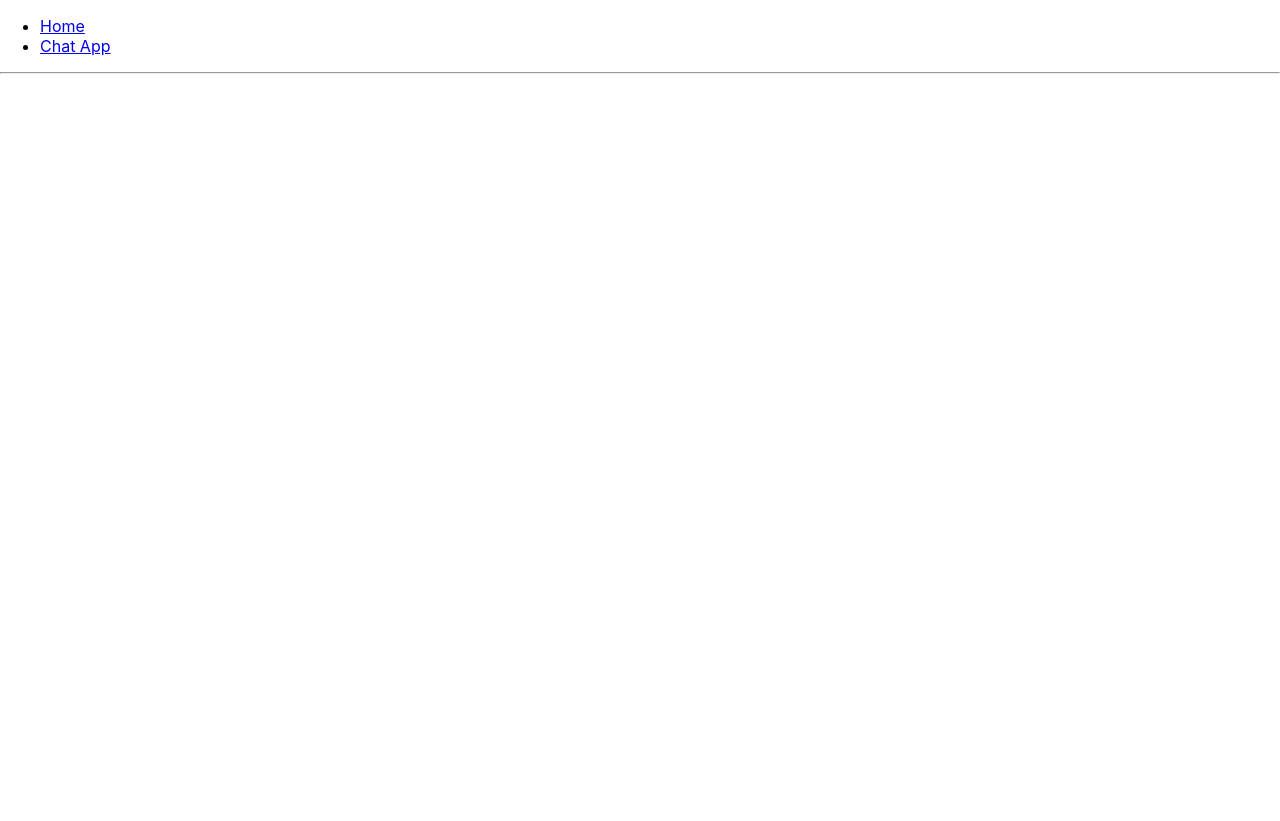
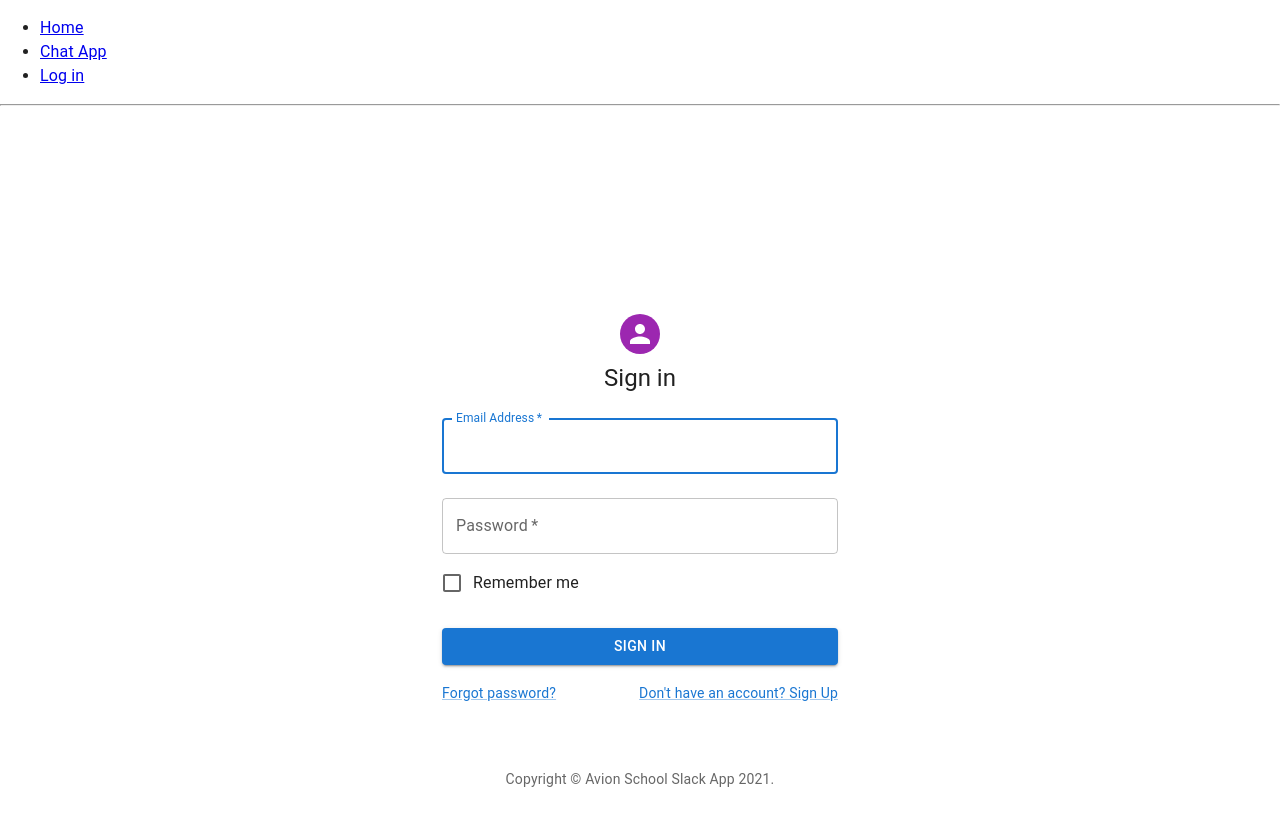
Before and after one commit to greglobrigo/Slack, a React (Create React App) app: page /login in a window 1280 px wide. Before the commit the page ends 800 px from the top, so only its background shows below. Built offline with nearby package versions, Linux system fonts and the light colour scheme.

Commit message:
added simple log in to page

```diff
--- a/package.json
+++ b/package.json
@@ -3,6 +3,11 @@
   "version": "0.1.0",
   "private": true,
   "dependencies": {
+    "@emotion/react": "^11.4.1",
+    "@emotion/styled": "^11.3.0",
+    "@material-ui/core": "^4.12.3",
+    "@material-ui/icons": "^4.11.2",
+    "@mui/material": "^5.0.1",
     "@testing-library/jest-dom": "^5.14.1",
     "@testing-library/react": "^11.2.7",
     "@testing-library/user-event": "^12.8.3",
--- a/src/components/Home/hooks.js
+++ b/src/components/Home/hooks.js
@@ -0,0 +1,64 @@
+import {useState} from 'react'
+import axios from 'axios';
+
+const Hooks = () => {
+
+    const [post, setPost] = useState([]);
+    const [users, setUsers] = useState([]);
+    const [password, setPassword] = useState('')
+    const [email, setEmail] = useState('')
+
+    const  loginUser = async() =>{
+
+        await axios({
+        url: 'http://206.189.91.54/api/v1/auth/sign_in',
+        data: {'email': email,
+              'password': password},
+        headers: {},
+        method: 'POST',
+        }).then((res) => setPost(res)) //setPost(res.data?.data)
+       //  console.log({res});
+       //  .catch((error) => {console.log(error)})
+       //  console.log({post});
+    }
+
+   const logIn = () =>{
+
+     loginUser()
+
+   }
+
+   const getUsers = async() => {
+
+       await axios({
+       url: 'http://206.189.91.54/api/v1/users',
+       data: {},
+       headers: {
+         'access-token': post?.headers?.["access-token"],
+         'client': post?.headers?.client,
+         'expiry': post?.headers?.expiry,
+         'uid': post?.headers?.uid
+     },
+       method: 'GET',
+       }).then((res) => setUsers(res))
+   }
+
+   const getAllUsers = () => {
+     getUsers()
+   }
+
+    return {
+        post,
+        users,
+        password,
+        setPassword,
+        email,
+        setEmail,
+        logIn,
+        getAllUsers,
+    }
+
+
+}
+
+export default Hooks
--- a/src/components/Home/index.js
+++ b/src/components/Home/index.js
@@ -1,65 +1,26 @@
-import React, {useEffect, useState, useRef} from 'react';
-import axios from "axios"
+import React from 'react';
+import useHooks from './hooks'
 
 const Home = () => {
 
-  const [post, setPost] = useState([]);
-  const [users, setUsers] = useState([]);
-  const [password, setPassword] = useState('')
-  const [email, setEmail] = useState('')
 
-  // useEffect(()=>{
+    const {
+        post,
+        users,
+        password,
+        setPassword,
+        email,
+        setEmail,
+        logIn,
+        getAllUsers,
 
-  //   loginUser()
+    } = useHooks()
 
-
-  //   }, [])
-
-  const  loginUser = async() =>{
-
-       await axios({
-       url: 'http://206.189.91.54/api/v1/auth/sign_in',
-       data: {'email': email,
-             'password': password},
-       headers: {},
-       method: 'POST',
-       }).then((res) => setPost(res)) //setPost(res.data?.data)
-      //  console.log({res});
-      //  .catch((error) => {console.log(error)})
-      //  console.log({post});
-   }
-
-  const logIn = () =>{
-
-    loginUser()
-
-  }
-
-  const getUsers = async() => {
-
-      await axios({
-      url: 'http://206.189.91.54/api/v1/users',
-      data: {},
-      headers: {
-        'access-token': post?.headers?.["access-token"],
-        'client': post?.headers?.client,
-        'expiry': post?.headers?.expiry,
-        'uid': post?.headers?.uid
-    },
-      method: 'GET',
-      }).then((res) => setUsers(res))
-  }
-
-  const getAllUsers = () => {
-    getUsers()
-  }
+    console.log(post?.data?.data.id);
     return (
 
     <div>
-    {/* <p>{post.email}</p>
-    <p>{post.id}</p>     */}
-
-    <input  onChange={(e)=>setEmail(e.target.value)} value={email} type="text" placeholder="email"/>
+     <input  onChange={(e)=>setEmail(e.target.value)} value={email} type="text" placeholder="email"/>
     <input onChange={(e)=>setPassword(e.target.value)} value={password} type="password" placeholder="password"/>
     <button onClick={()=>logIn()} type="submit">Log in</button>
     {post.config && <p>Log in Success!</p>}
@@ -68,7 +29,8 @@ const Home = () => {
       {users.data?.data.map((user, idx)=>{
 
         return (
-          <li id={user.id}>{user.email}</li>
+          <li key={idx}>{user.email} <p>{user.id}</p></li>
+
         )
 
       })}
--- /dev/null
+++ b/src/components/Login/index.js
@@ -0,0 +1,109 @@
+import * as React from 'react';
+import Avatar from '@mui/material/Avatar';
+import Button from '@mui/material/Button';
+import CssBaseline from '@mui/material/CssBaseline';
+import TextField from '@mui/material/TextField';
+import FormControlLabel from '@mui/material/FormControlLabel';
+import Checkbox from '@mui/material/Checkbox';
+import Link from '@mui/material/Link';
+import Grid from '@mui/material/Grid';
+import Box from '@mui/material/Box';
+import Typography from '@mui/material/Typography';
+import Container from '@mui/material/Container';
+import { createTheme, ThemeProvider } from '@mui/material/styles';
+
+function Copyright(props) {
+  return (
+    <Typography variant="body2" color="text.secondary" align="center" {...props}>
+      {'Copyright © '}
+      <span color="inherit">
+        Avion School Slack App
+      </span>{' '}
+      {new Date().getFullYear()}
+      {'.'}
+    </Typography>
+  );
+}
+
+const theme = createTheme();
+
+export default function SignIn() {
+  const handleSubmit = (event) => {
+    event.preventDefault();
+    const data = new FormData(event.currentTarget);
+    // eslint-disable-next-line no-console
+    console.log({
+      email: data.get('email'),
+      password: data.get('password'),
+    });
+  };
+
+  return (
+    <ThemeProvider theme={theme}>
+      <Container component="main" maxWidth="xs">
+        <CssBaseline />
+        <Box
+          sx={{
+            marginTop: 25,
+            display: 'flex',
+            flexDirection: 'column',
+            alignItems: 'center',
+          }}
+        >
+          <Avatar sx={{ m: 1, bgcolor: 'secondary.main' }}>
+          </Avatar>
+          <Typography component="h1" variant="h5">
+            Sign in
+          </Typography>
+          <Box component="form" onSubmit={handleSubmit} noValidate sx={{ mt: 1 }}>
+            <TextField
+              margin="normal"
+              required
+              fullWidth
+              id="email"
+              label="Email Address"
+              name="email"
+              autoComplete="email"
+              autoFocus
+            />
+            <TextField
+              margin="normal"
+              required
+              fullWidth
+              name="password"
+              label="Password"
+              type="password"
+              id="password"
+              autoComplete="current-password"
+            />
+            <FormControlLabel
+              control={<Checkbox value="remember" color="primary" />}
+              label="Remember me"
+            />
+            <Button
+              type="submit"
+              fullWidth
+              variant="contained"
+              sx={{ mt: 3, mb: 2 }}
+            >
+              Sign In
+            </Button>
+            <Grid container>
+              <Grid item xs>
+                <Link href="#" variant="body2">
+                  Forgot password?
+                </Link>
+              </Grid>
+              <Grid item>
+                <Link href="#" variant="body2">
+                  {"Don't have an account? Sign Up"}
+                </Link>
+              </Grid>
+            </Grid>
+          </Box>
+        </Box>
+        <Copyright sx={{ mt: 8, mb: 4 }} />
+      </Container>
+    </ThemeProvider>
+  );
+}
--- a/src/components/Routes/index.js
+++ b/src/components/Routes/index.js
@@ -7,6 +7,7 @@ import {
 } from "react-router-dom";
 import Home from '../Home'
 import Chat from '../Chat'
+import Login from '../Login'
 
 const Routes = () => {
 
@@ -26,6 +27,9 @@ const Routes = () => {
             <li>
               <Link to="/chat">Chat App</Link>
             </li>
+            <li>
+              <Link to="/login">Log in</Link>
+            </li>
           </ul>
           <hr />
            </div>
@@ -33,8 +37,11 @@ const Routes = () => {
             <Route exact path="/home" component={Home}>
               <Home />
             </Route>
-            <Route path="/chat" component={Chat}>
+            <Route exact path="/chat" component={Chat}>
               <Chat />
+            </Route>
+            <Route exact path="/login" component={Login}>
+              <Login />
             </Route>
           </Switch>
       </Router>
```
Also changed, not shown: 1 other file (tests, documents, lock files or other folders).
